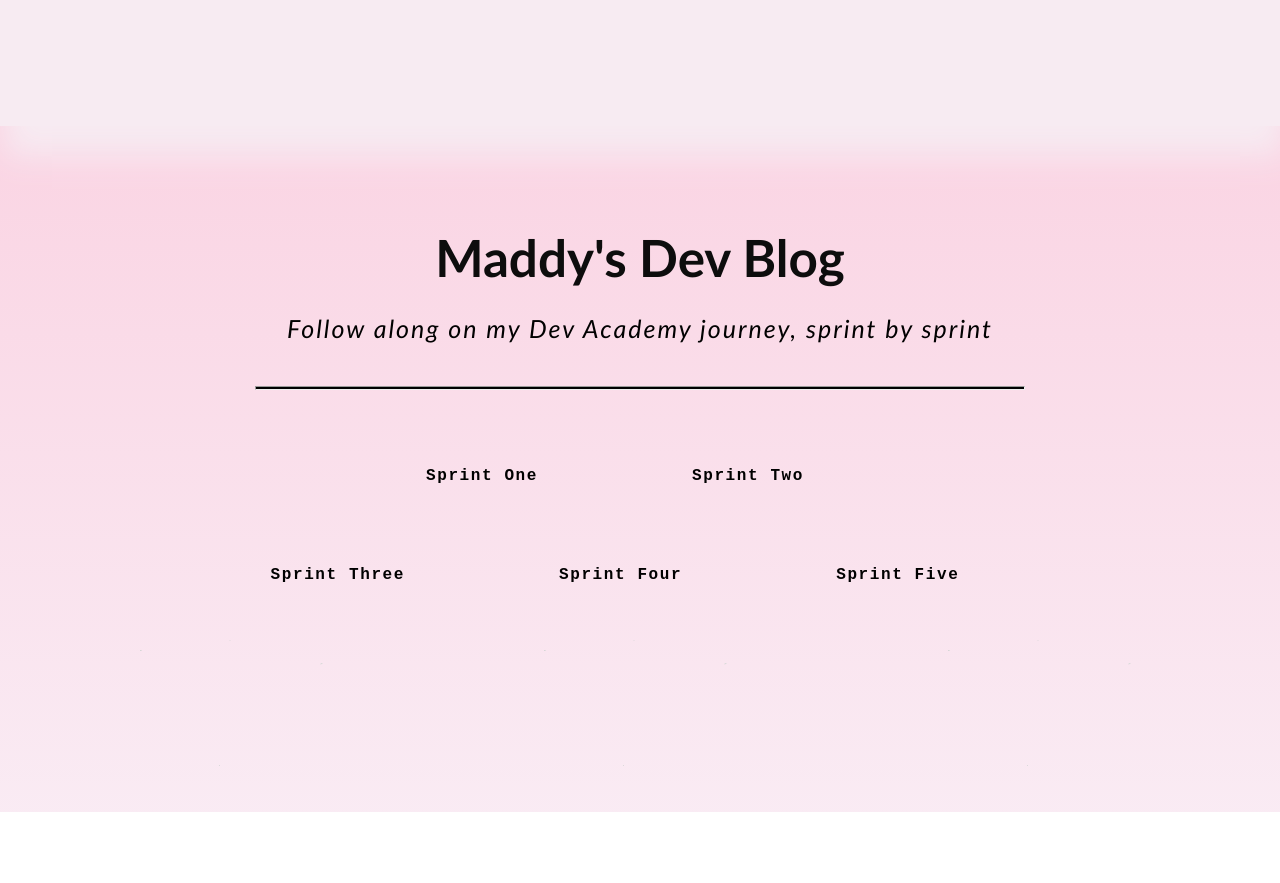
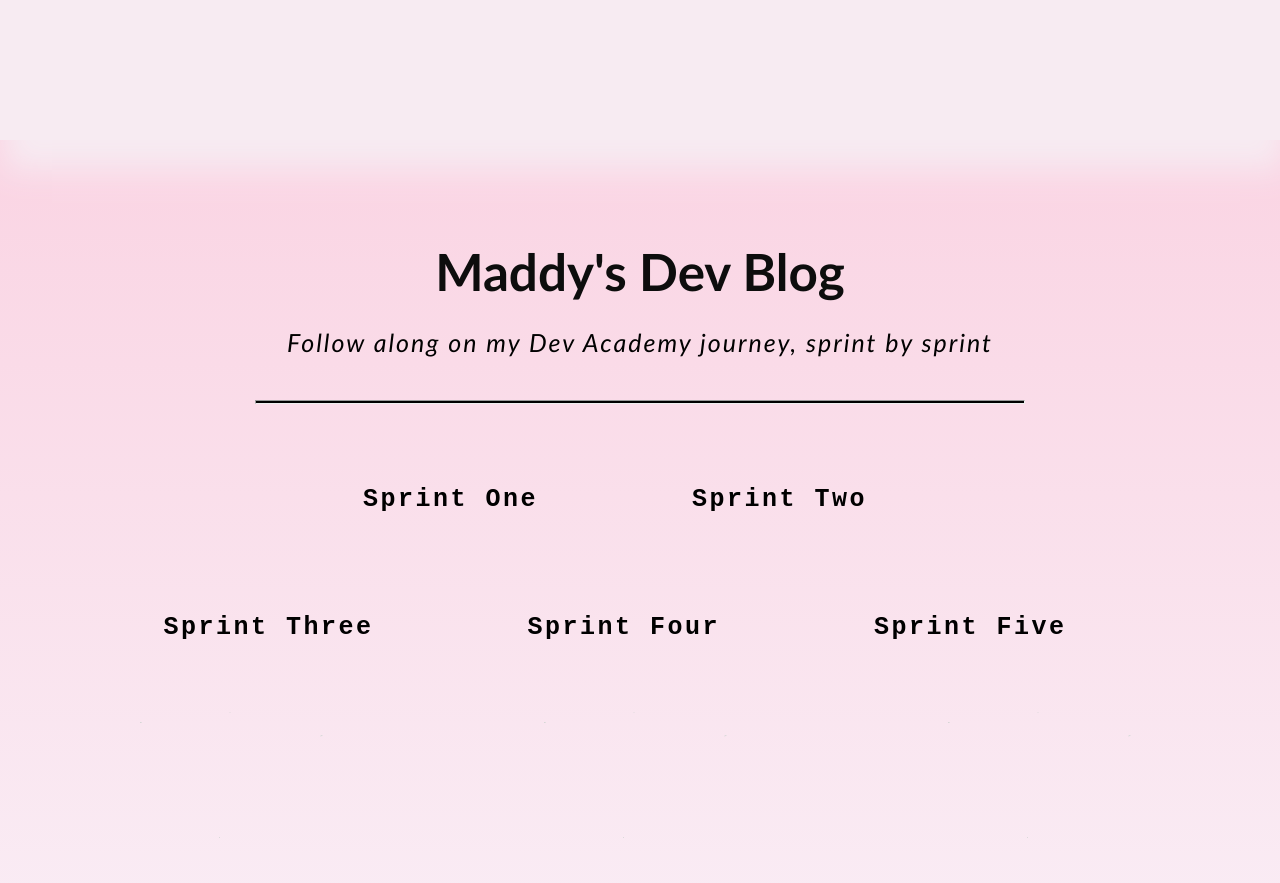
Before and after one commit to maddy-rio/Dev-Academy-Blog, a plain HTML site: page index.html in a window 1280 px wide. Before the commit the page ends 812 px from the top, so only its background shows below. Drawn offline with Linux system fonts and the light colour scheme.

Commit message:
Correct error with font size

```diff
--- a/styles/main.css
+++ b/styles/main.css
@@ -1,7 +1,3 @@
-html {
-  font-size: 16px;
-}
-
 header {
   background-color: #f7ebf2;
 }
@@ -61,7 +57,7 @@ body {
 }
 
 ul {
-  font-size: 100%;
+  font-size: 25px;
   font-weight: bold;
   list-style-type: none;
   justify-content: space-evenly;
```
